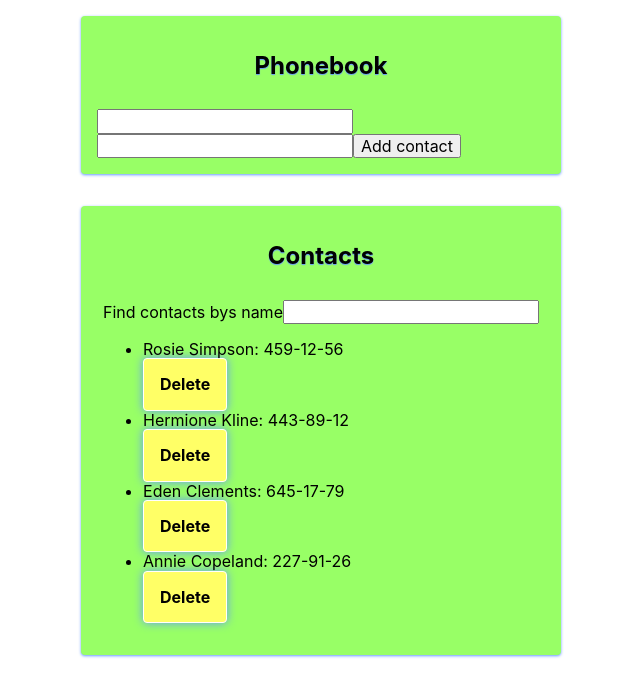
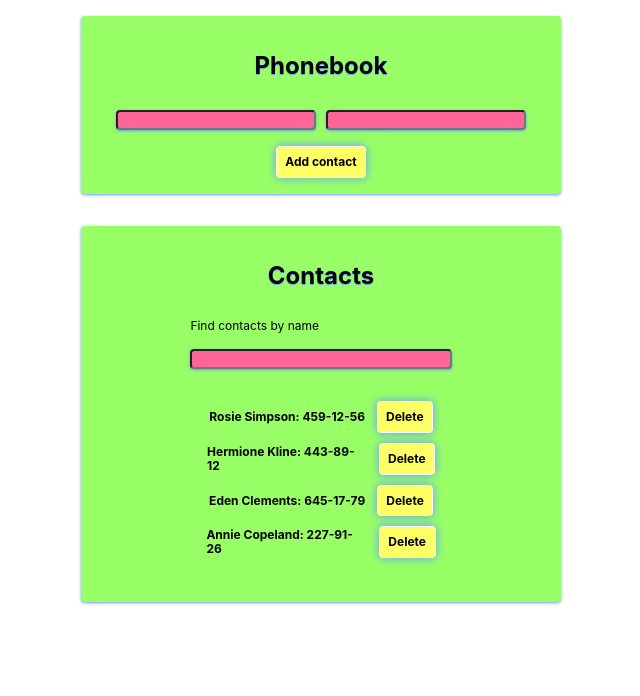
Before and after one commit to YuliaKhyzhuk/goit-react-hw-02-phonebook, a React (Create React App) app: page / in a window 1280 px wide. Shown: the top 696 px of the page, without its empty margins (319-959 px from the left). Built offline with nearby package versions, Linux system fonts and the light colour scheme.

Commit message:
Styles added

```diff
--- a/src/components/ContactsList/ContactsList.jsx
+++ b/src/components/ContactsList/ContactsList.jsx
@@ -1,13 +1,13 @@
 import React from 'react';
 import PropTypes from 'prop-types';
-import { DeleteContactButton } from './ContactsList.styled';
+import { DeleteContactButton, ContactsContainer, ContactsData } from './ContactsList.styled';
 
 
 export const ContactsList = ({ contacts, onDeleteContact }) => {
   return (
-    <ul className="ContactsList">
+    <ContactsContainer>
       {contacts.map(({ name, number, id }) => (
-        <li key={id} className="ContactsList__item">
+        <ContactsData key={id} className="ContactsList__item">
           {name}: {number}
           <DeleteContactButton
             type="button"
@@ -16,9 +16,9 @@ export const ContactsList = ({ contacts, onDeleteContact }) => {
           >
             Delete
           </DeleteContactButton>
-        </li>
+        </ContactsData>
       ))}
-    </ul>
+    </ContactsContainer>
   );
 };
 
--- a/src/components/ContactsList/ContactsList.styled.js
+++ b/src/components/ContactsList/ContactsList.styled.js
@@ -1,13 +1,39 @@
 import styled from 'styled-components';
 
-export const DeleteContactButton = styled.button`
+export const ContactsContainer = styled.ul`
   display: flex;
   justify-content: space-between;
   flex-direction: column;
   align-items: center;
   gap: 10px;
+  // flex-basis: calc(100% / 3 - 20px);
+  padding: 16px;
+  font-weight: bold;
+  font-size: 12px;
+  // background-color: ${props => props.theme.colors.backgroundYellow};
+  // box-shadow: 0px 0px 10px 0px ${props => props.theme.colors.secondaryAccent};
+  // border: 1px solid ${props => props.theme.colors.secondary};
+  // border-radius: ${props => props.theme.borderRadius.sm};
+
+
+`;
+
+export const ContactsData = styled.li`
+  // padding-left: 16px;
+  display: flex;
+  align-items: center;
+  gap: 12px;
+  justify-content: flex-around;
+`;
+
+export const DeleteContactButton = styled.button`
+  display: flex;
+  // justify-content: space-between;
+  // flex-direction: column;
+  align-items: center;
+  // gap: 10px;
   flex-basis: calc(100% / 3 - 20px);
-  padding: 16px;
+  padding: 8px;
   font-weight: bold;
   cursor: pointer;
   background-color: ${props => props.theme.colors.backgroundYellow};
--- a/src/components/Filter/Filter.jsx
+++ b/src/components/Filter/Filter.jsx
@@ -1,16 +1,17 @@
 import React from 'react';
 import PropTypes from 'prop-types';
+import { FilterContainer, FilterInput } from './Filter.styled';
 
-const Filter =({ value, onChange }) => (
-    <label>
-        Find contacts bys name
-        <input type="text" value={value} onChange={onChange} />
-    </label>
+const Filter = ({ value, onChange }) => (
+  <FilterContainer>
+    Find contacts by name
+    <FilterInput type="text" value={value} onChange={onChange} />
+  </FilterContainer>
 );
 
 Filter.propTypes = {
-    value: PropTypes.node,
-    onChange: PropTypes.func.isRequired,
+  value: PropTypes.node,
+  onChange: PropTypes.func.isRequired,
 };
 
 export default Filter;
--- a/src/components/Filter/Filter.styled.js
+++ b/src/components/Filter/Filter.styled.js
@@ -0,0 +1,24 @@
+import styled from 'styled-components';
+
+export const FilterContainer = styled.label`
+  font-size: 12px;
+  display: flex;
+  flex-direction: column;
+  gap: 16px;
+  margin-bottom: 16px;
+`;
+
+export const FilterInput = styled.input`
+  font-size: 12px;
+  cursor: pointer;
+  outline: none;
+  border-radius: ${props => props.theme.borderRadius.sm};
+  background-color: ${props => props.theme.colors.primaryAccent};
+  box-shadow: ${props => {
+    return ` 0 1px 3px ${props.theme.colors.secondaryAccent}`;
+  }};
+  transition: ${props => props.theme.transition};
+  &:hover {
+    box-shadow: 0 14px 28px rgba(0, 0, 0, 0.25), 0 10px 10px rgba(0, 0, 0, 0.22);
+  }
+`;
--- a/src/components/Form/Form.jsx
+++ b/src/components/Form/Form.jsx
@@ -1,6 +1,7 @@
 import React, { Component } from 'react';
 import PropTypes from 'prop-types';
 import { nanoid } from 'nanoid';
+import { FormInput, AddContactButton, FormContainer } from './Form.styled';
 
 class Form extends Component {
   state = {
@@ -31,9 +32,11 @@ class Form extends Component {
 
   render() {
     return (
+
       <form onSubmit={this.handleSubmit}>
+         <FormContainer>
         <label htmlFor={this.nameInputId}>
-          <input
+          <FormInput
             type="text"
             name="name"
             pattern="^[a-zA-Zа-яА-Я]+(([' -][a-zA-Zа-яА-Я ])?[a-zA-Zа-яА-Я]*)*$"
@@ -45,7 +48,7 @@ class Form extends Component {
           />
         </label>
         <label htmlFor={this.numberInputId}>
-          <input
+          <FormInput
             type="tel"
             name="number"
             pattern="\+?\d{1,4}?[-.\s]?\(?\d{1,3}?\)?[-.\s]?\d{1,4}[-.\s]?\d{1,4}[-.\s]?\d{1,9}"
@@ -56,9 +59,11 @@ class Form extends Component {
             required
           />
         </label>
+        </FormContainer>
 
-        <button type="submit">Add contact</button>
+        <AddContactButton type="submit">Add contact</AddContactButton>
       </form>
+
     );
   }
 }
--- a/src/components/Form/Form.styled.js
+++ b/src/components/Form/Form.styled.js
@@ -0,0 +1,46 @@
+import styled from 'styled-components';
+
+export const FormContainer = styled.div`
+display: flex;
+gap: 10px;
+margin-bottom: 16px;
+`;
+
+export const FormInput = styled.input`
+  font-size: 12px;
+  cursor: pointer;
+  outline: none;
+  border-radius: ${props => props.theme.borderRadius.sm};
+  background-color: ${props => props.theme.colors.primaryAccent};
+  box-shadow: ${props => {
+    return ` 0 1px 3px ${props.theme.colors.secondaryAccent}`;
+  }};
+  transition: ${props => props.theme.transition};
+  &:hover {
+    box-shadow: 0 14px 28px rgba(0, 0, 0, 0.25), 0 10px 10px rgba(0, 0, 0, 0.22);
+  }
+`;
+
+export const AddContactButton = styled.button`
+  display: flex;
+  // justify-content: space-between;
+  // flex-direction: column;
+  align-items: center;
+  // gap: 10px;
+  flex-basis: calc(100% / 3 - 20px);
+  padding: 8px;
+  font-size: 12px;
+  margin-left: auto;
+  margin-right: auto;
+
+  font-weight: bold;
+  cursor: pointer;
+  background-color: ${props => props.theme.colors.backgroundYellow};
+  box-shadow: 0px 0px 10px 0px ${props => props.theme.colors.secondaryAccent};
+  border: 1px solid ${props => props.theme.colors.secondary};
+  border-radius: ${props => props.theme.borderRadius.sm};
+  transition: ${props => props.theme.transition};
+  &:hover {
+    box-shadow: 0 14px 28px rgba(0, 0, 0, 0.25), 0 10px 10px rgba(0, 0, 0, 0.22);
+  }
+`;
```
